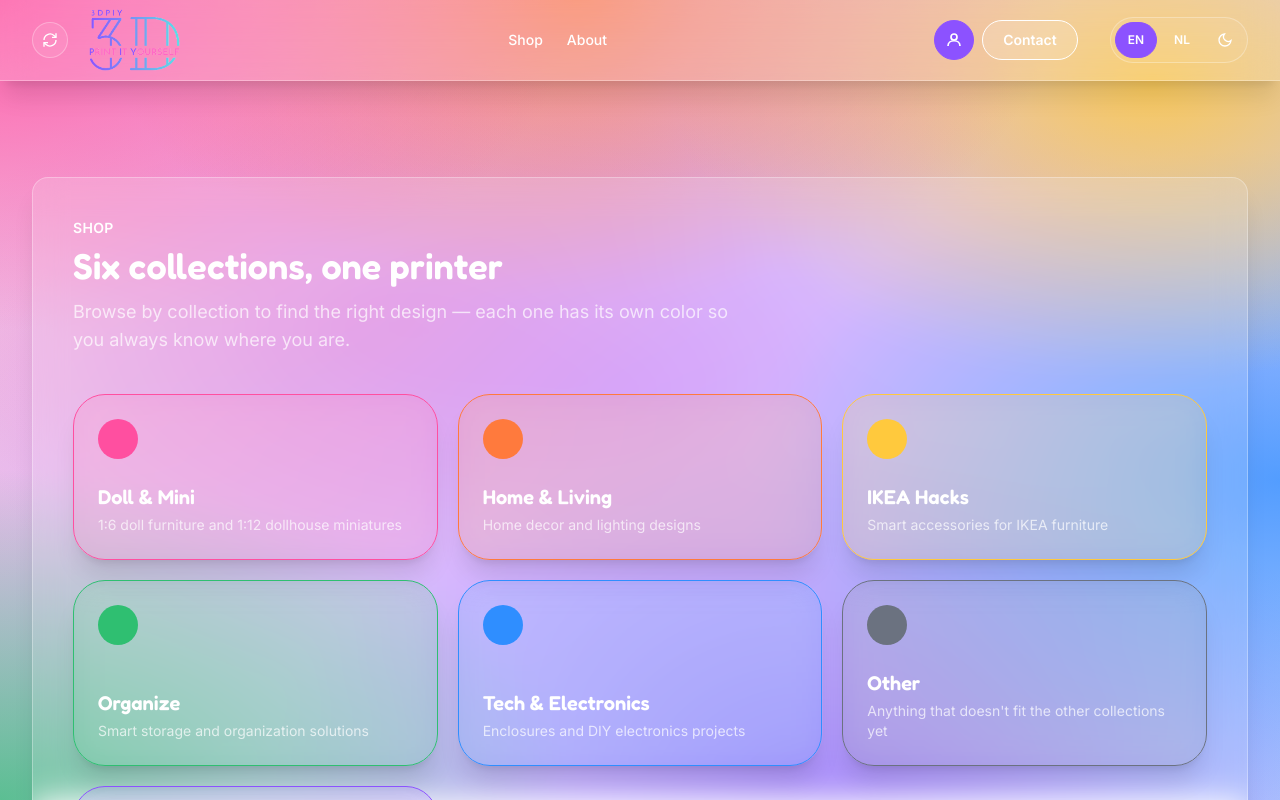
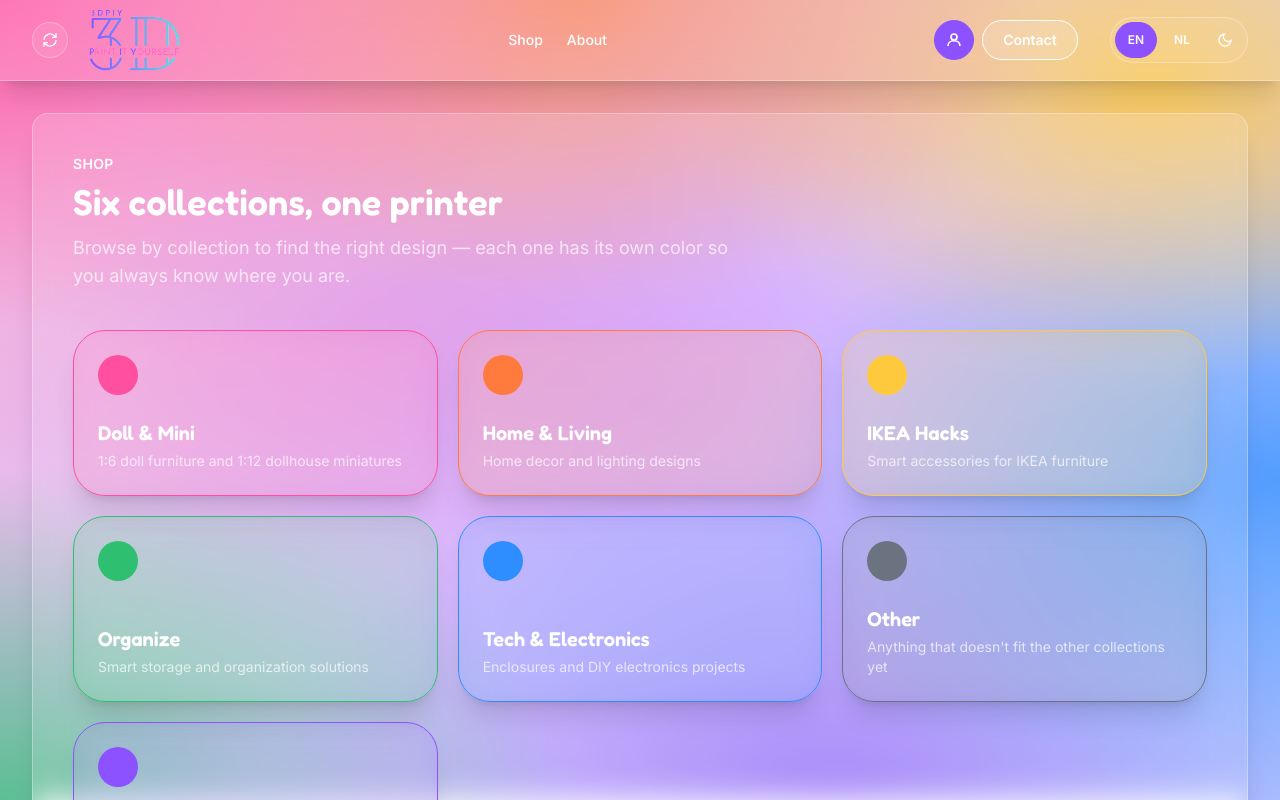
Before and after one commit to shop3DPIY/webshop, a Next.js app: page /en/shop in a window 1280 px wide. Shown: the top 800 px of the page. Built offline with nearby package versions, Linux system fonts and the light colour scheme; no server answers.

Commit message:
Centre the Shop page's collections vertically, like the Shop landing
Co-Authored-By: Claude Opus 5.5 <noreply@anthropic.com>

```diff
--- a/src/app/[locale]/(site)/shop/page.tsx
+++ b/src/app/[locale]/(site)/shop/page.tsx
@@ -25,8 +25,11 @@ export default async function ShopPage() {
     ? ACTIVE_COLLECTION_LIST.filter((c) => c.track === track)
     : ACTIVE_COLLECTION_LIST;
 
+  // Centred in the first screen (viewport minus the h-20 header), like the
+  // Shop landing page.
   return (
-    <Container panel className="flex flex-col gap-10 py-16 sm:py-24">
+    <section className="flex min-h-[calc(100svh-5rem)] items-center py-8">
+      <Container panel className="py-0 flex flex-col gap-10">
         <SectionHeading
           as="h1"
           eyebrow={t("eyebrow")}
@@ -35,9 +38,14 @@ export default async function ShopPage() {
         />
         <div className="grid grid-cols-1 gap-5 sm:grid-cols-2 lg:grid-cols-3">
           {collections.map((collection) => (
-          <CollectionCard key={collection.slug} slug={collection.slug} headingLevel="h2" />
+            <CollectionCard
+              key={collection.slug}
+              slug={collection.slug}
+              headingLevel="h2"
+            />
           ))}
         </div>
       </Container>
+    </section>
   );
 }
```
Lines whose indentation alone changed are shown as unchanged.
